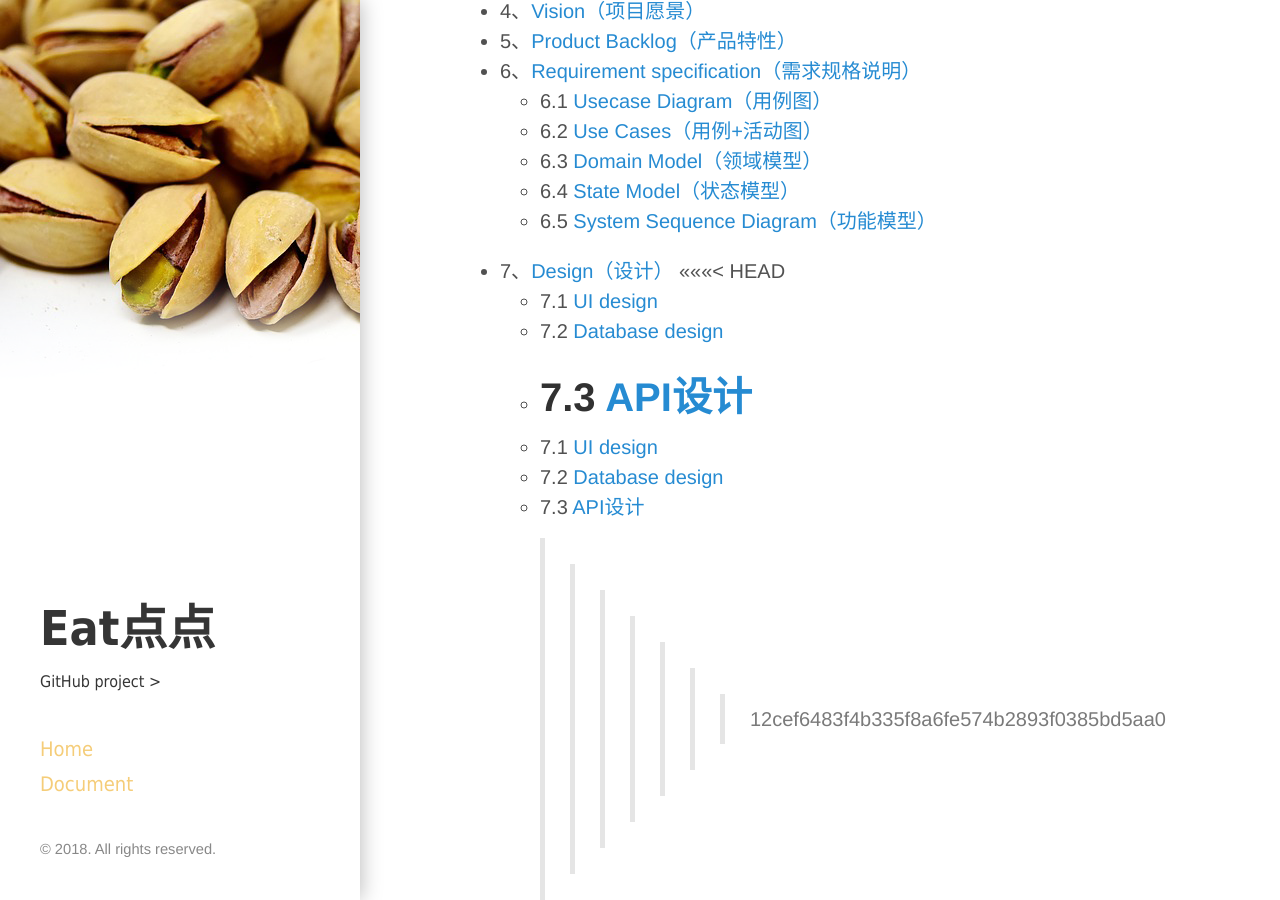
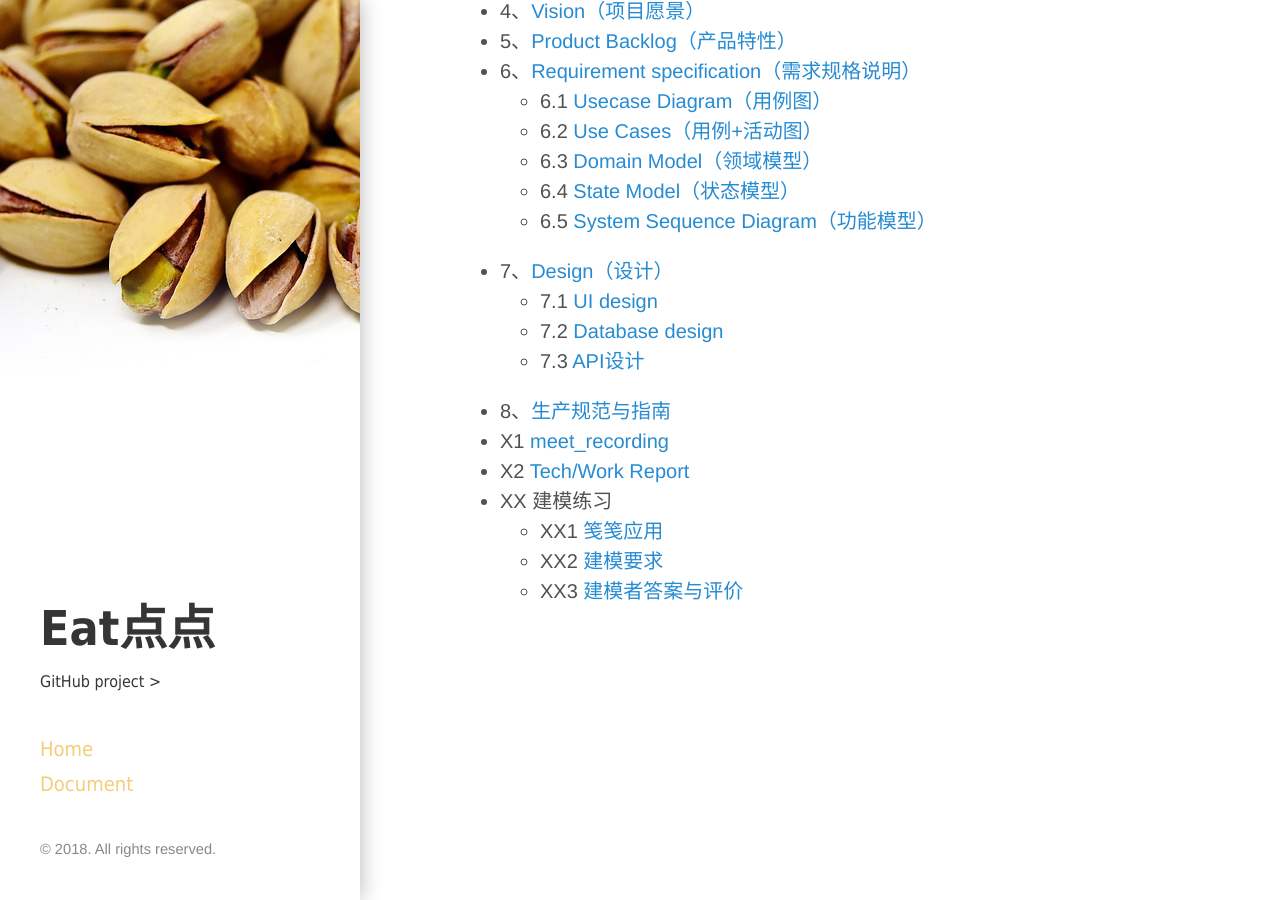
Before and after one commit to ChickenDinner8/ChickenDinner8.github.io, a Jekyll site: the page built from index.md, in a window 1280 px wide and 900 px high, scrolled down 560 px. Built offline with Jekyll 4.4.1, drawn with Linux system fonts in a browser that asks for light colours.

Commit message:
refactor index

```diff
--- a/index.md
+++ b/index.md
@@ -44,15 +44,9 @@ title: Home
     - 6.4 [State Model（状态模型）](https://chickendinner8.github.io/2018/05/13/6.4状态模型.html)
     - 6.5 [System Sequence Diagram（功能模型）](https://chickendinner8.github.io/2018/05/13/6.5系统顺序图.html)
 + 7、[Design（设计）](https://chickendinner8.github.io/2018/04/21/design.html)
-<<<<<<< HEAD
-    - 7.1 [UI design](https://chickendinner8.github.io/2018/04/21/UI-design.html)
-    - 7.2 [Database design](https://chickendinner8.github.io/2018/04/21/DB-design.html)
-    - 7.3 [API设计](https://chickendinner8.github.io/2018/04/21/API-design.html)
-=======
     - 7.1 [UI design](https://chickendinner8.github.io/2018/05/13/7.1UI-design.html)
     - 7.2 [Database design](https://chickendinner8.github.io/2018/05/13/7.2Database-design.html)
     - 7.3 [API设计](https://chickendinner8.github.io/2018/05/13/7.3API-design.html)
->>>>>>> 12cef6483f4b335f8a6fe574b2893f0385bd5aa0
 + 8、[生产规范与指南](https://chickendinner8.github.io/2018/04/15/生产规范与指南.html)
 + X1 [meet_recording](https://chickendinner8.github.io/2018/04/11-meeting.html)
 + X2 [Tech/Work Report](https://chickendinner8.github.io/2018/04/11/work_report.html)
```
